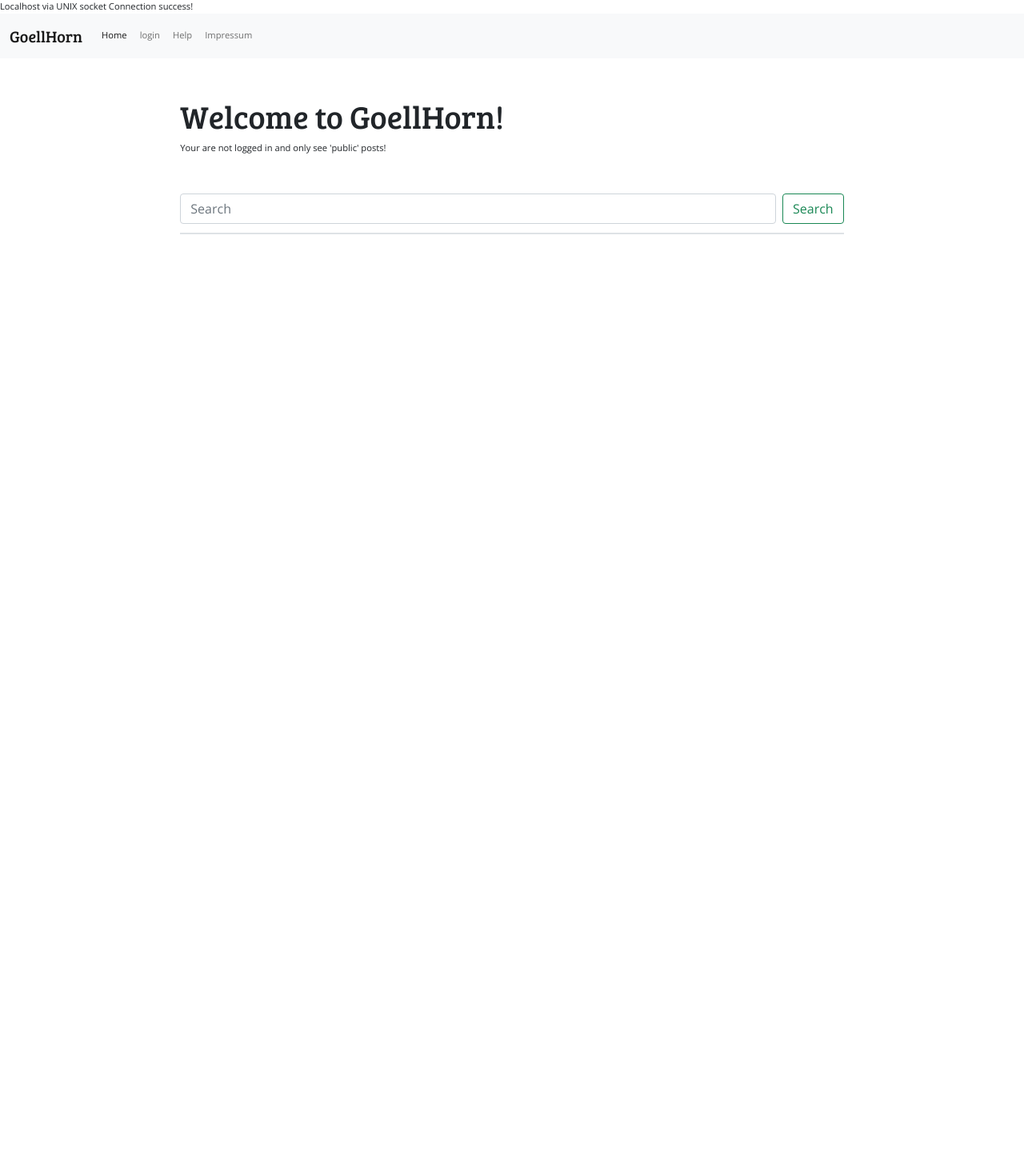
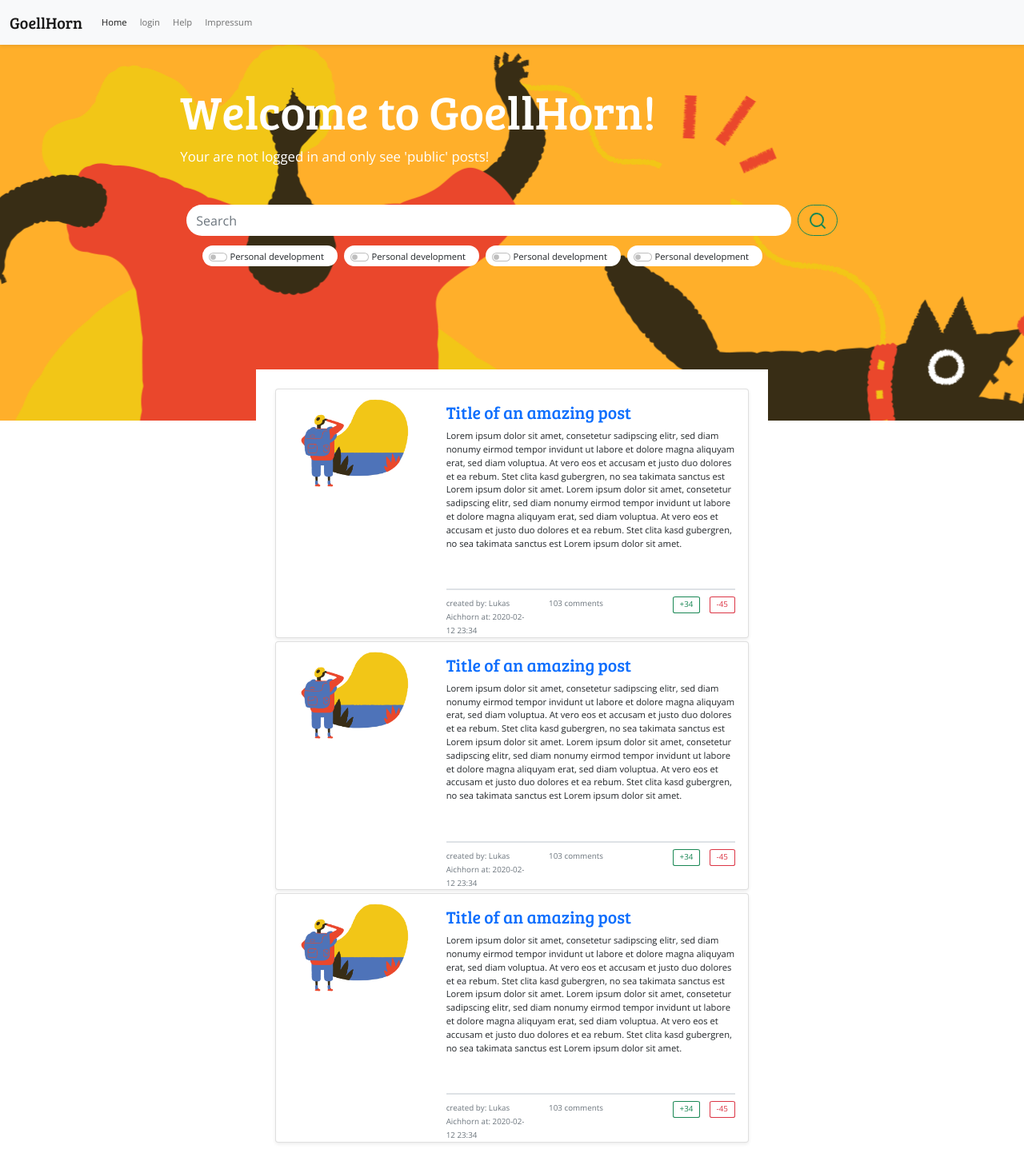
Before and after one commit to LukasAichhorn/FullStack_XAMPP, a PHP site: page / in a window 1280 px wide. Shown: the whole page at 80% size. Before the commit the page ends 293 px from the top, so only its background shows below. Run offline with PHP 8.4, Linux system fonts and the light colour scheme; data that the repository does not hold is empty.

Commit message:
frontpage layout

```diff
--- a/classes/PostManager.class.php
+++ b/classes/PostManager.class.php
@@ -25,8 +25,12 @@ if(
     isset($_POST["Textarea"])
 ){
 
+   // insert logic for inserting new post plus upload
 
 }
+
+}
+function HandleImgUpload(){
 
 }
 
--- /dev/null
+++ b/components/Designpost.comp.php
@@ -0,0 +1,52 @@
+    <div class="card mb-1 shadow-sm">
+        <div class="row g-0">
+            <div class="col-md-4">
+                <img class="card-img" src="ressources/pics/bermuda-704.png" style="background-color: ;">
+            </div>
+            <div class="col-md-8">
+                <div class="card-body h-100">
+                    <div class="row mb-5">
+                        <div class="col">
+                            <a href="/pages/DisplayPost.php?PostID=">
+                                <h5 class="card-title">Title of an amazing post</h5>
+                            </a>
+                            <p class="card-text">
+                            Lorem ipsum dolor sit amet, consetetur sadipscing elitr, sed diam nonumy eirmod tempor invidunt ut labore et dolore magna aliquyam erat, sed diam voluptua. At vero eos et accusam et justo duo dolores et ea rebum. Stet clita kasd gubergren, no sea takimata sanctus est Lorem ipsum dolor sit amet. Lorem ipsum dolor sit amet, consetetur sadipscing elitr, sed diam nonumy eirmod tempor invidunt ut labore et dolore magna aliquyam erat, sed diam voluptua. At vero eos et accusam et justo duo dolores et ea rebum. Stet clita kasd gubergren, no sea takimata sanctus est Lorem ipsum dolor sit amet.
+                            </p>
+                        </div>
+                    </div>
+
+                    <div class="row comp-infoSection">
+                        <div class="col">
+                            <div class="divider border"></div>
+
+                            <div class="row mt-2">
+
+                                <div class="col">
+                                    <p class="card-text"><small class="text-muted">created by: Lukas Aichhorn  at: 2020-02-12 23:34 </small></p>
+                                </div>
+
+                                <div class="col">
+                                    <p class="card-text"><small class="text-muted">103 comments</small></p>
+                                </div>
+
+                                <div class="col ">
+                                    <div class="d-flex flex-row justify-content-end">
+                                        <div class="Comp-like">
+                                            <form><button type="button" class="btn btn-sm btn-sm-my btn-outline-success">+34</button></form>
+                                        </div>
+                                        <div class="Comp-like">
+                                            <form><button type="button" class="btn btn-sm btn-sm-my btn-outline-danger">-45</button></form>
+                                        </div>
+                                    </div>
+                                </div>
+
+
+
+                            </div>
+                        </div>
+                    </div>
+                </div>
+            </div>
+        </div>
+    </div>
--- a/components/navigationBar.comp.php
+++ b/components/navigationBar.comp.php
@@ -43,7 +43,7 @@ $litemNewPost = "
 
 ?>
 
-<nav class="navbar navbar-expand-lg navbar-light bg-light">
+<nav class="navbar navbar-expand-lg navbar-light bg-light shadow-sm">
     <div class="container-fluid w-100">
         <a class="navbar-brand" href="#">GoellHorn</a>
         <button class="navbar-toggler" type="button" data-bs-toggle="collapse" data-bs-target="#navbarNav" aria-controls="navbarNav" aria-expanded="false" aria-label="Toggle navigation">
--- a/components/search.comp.php
+++ b/components/search.comp.php
@@ -1,11 +1,13 @@
 <!-- Search form -->
-<form class="d-flex">
-    <input class="form-control me-2" type="search" placeholder="Search" aria-label="Search">
-    <button class="btn btn-outline-success" type="submit">Search</button>
+<form class="d-flex m-2 ">
+    <input class=" headline-search form-control me-2" type="search" placeholder="Search" aria-label="Search">
+    <button class=" headline-button btn btn-outline-success" type="submit"><svg xmlns="http://www.w3.org/2000/svg" width="24" height="24" viewBox="0 0 24 24" fill="none" stroke="currentColor" stroke-width="2" stroke-linecap="round" stroke-linejoin="round" class="feather feather-search"><circle cx="11" cy="11" r="8"></circle><line x1="21" y1="21" x2="16.65" y2="16.65"></line></svg></button>
 </form>
 
-<div class=" container m-0 border">
 
-
-
-</div>
+    <div class="container-fluid d-flex flex-row justify-content-start flex-wrap">
+      <?php include"components/tag.comp.php" ?>
+      <?php include"components/tag.comp.php" ?>
+      <?php include"components/tag.comp.php" ?>
+      <?php include"components/tag.comp.php" ?>
+    </div>
--- /dev/null
+++ b/components/tag.comp.php
@@ -0,0 +1,6 @@
+<div class="m-1 ml-0">
+<div class='form-check d-flex form-switch tag-comp align-items-center'>
+ <input class='form-check-input ' type='checkbox' id="1">
+    <label class='form-check-label tag-label m-1' for="tagName">Personal development</label>
+</div>
+</div>
--- a/index.php
+++ b/index.php
@@ -11,9 +11,10 @@ require "classes/PostManager.class.php";
 
 
 <?php
+
 //instntiate DB Object
-$DB = new DBManager();
-$DB->ConnectDB();
+//$DB = new DBManager();
+//$DB->ConnectDB();
 //instantiate UserManager
 $UserManager = new UserManager();
 $UserManager->startSession();
@@ -21,8 +22,8 @@ $status = $UserManager->checkStatus();
 //get Current user abject from Session
 $CurrentUser = $UserManager->getUser();
 //Create PostManager and fetch all posts
-$PostManager = new PostManager();
-$Posts = $PostManager->fetchPosts($DB,$status);
+//$PostManager = new PostManager();
+// $Posts = $PostManager->fetchPosts($DB,$status); */
 ?>
 
 
@@ -45,21 +46,21 @@ $Posts = $PostManager->fetchPosts($DB,$status);
 <body>
 
     <!-- +++++++++++++++++++++++++++++++  Navigation +++++++++++++++++++++++++++++++++++ -->
-    <?php include "components/navigationBar.comp.php" ?>
+    <?php include "components/navigationBar.comp.php"?>
     <!-- +++++++++++++++++++++++++++++++  Main 3 colum layout +++++++++++++++++++++++++++++++++++ -->
     <div class="container-fluid">
-    <div class="row">
+
+
+
+      <div class="row login-BG" style="background-image: url(./ressources/pics/bermuda-fatal-error-1.png)">
         <div class="col-2">
 
         </div>
 
         <div class="col">
-          <div class="mt-5 mb-5">
-          <h1>Welcome to GoellHorn!</h1>
-          <?php
-
-
-          if(isset($CurrentUser)){
+          <div class="mt-5 mb-5 headline-info">
+          <h1 class="headline">Welcome to GoellHorn!</h1>
+          <?php if(isset($CurrentUser)){
             echo("<p>Your are logged in as $CurrentUser->UserName</p>");
           }
           else{
@@ -68,11 +69,10 @@ $Posts = $PostManager->fetchPosts($DB,$status);
           ?>
           </div>
 
-
           <?php include "components/search.comp.php"?>
 
           <div class="mt-5">
-          <?php $PostManager->display($Posts);?>
+          <!-- <?php //$PostManager->display($Posts);?> -->
           </div>
 
 
@@ -84,6 +84,26 @@ $Posts = $PostManager->fetchPosts($DB,$status);
 
         </div>
       </div>
+      <div class="row">
+      <div class="col">
+
+      </div>
+
+      <div class="col-6 p-4 minusTop">
+
+
+
+      <?php include "components/Designpost.comp.php" ?>
+      <?php include "components/Designpost.comp.php" ?>
+      <?php include "components/Designpost.comp.php" ?>
+
+
+        </div>
+
+
+
+
+      <div class="col">
     </div>
 
 
--- a/style.css
+++ b/style.css
@@ -2,6 +2,8 @@ body{
     font-size: 0.7rem;
     font-family: 'Open Sans', sans-serif;
 }
+
+
 h5 {
     font-family: 'Bree Serif', serif;
     font-size: 1.35rem;
@@ -15,6 +17,7 @@ a {
     text-decoration: none;
 
 }
+
 
 .navbar-brand{
     font-family: 'Bree Serif', serif;
@@ -50,3 +53,29 @@ a {
     margin-top: -4rem;
     background-color: white;
 }
+.headline{
+    font-size: 3.5em;
+    color:white;
+}
+.headline-info{
+    color:white;
+    font-size:1.5em;
+}
+.headline-search{
+    border: none;
+    border-radius: 50px;
+
+}
+.headline-button{
+    border-radius: 50px;
+}
+.tag-comp{
+    background-color: white;
+    border-radius: 30px;
+    padding-left:3.2em;
+    padding-right:1.2em;
+
+}
+.tag-label{
+        padding-top: 0.1em;
+}
```
Also changed, not shown: ressources/pics/bermuda-fatal-error-1.png (added).
